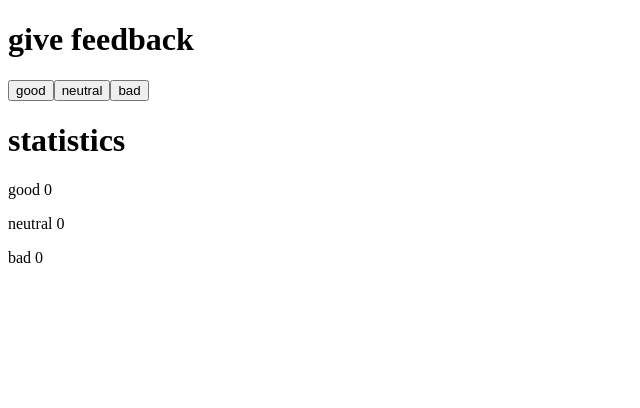
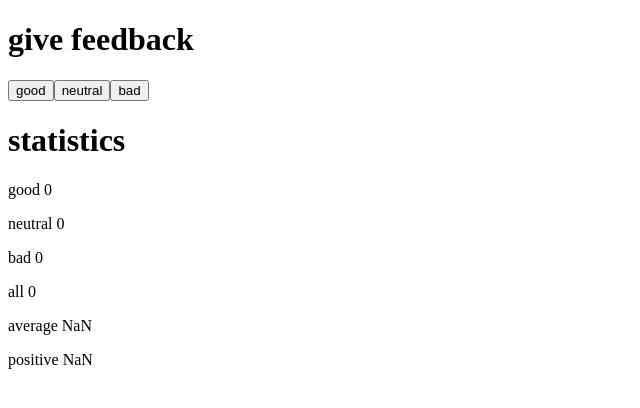
Before and after one commit to JSE955/fso-unicafe, a React (Create React App) app: page / in a window 1280 px wide. Shown: the top 408 px of the page, without its empty margins (0-640 px from the left). Built offline with nearby package versions, Linux system fonts and the light colour scheme.

Commit message:
Added specific statistics

```diff
--- a/src/App.js
+++ b/src/App.js
@@ -20,9 +20,12 @@ function App() {
       <Button text='bad' onClick={handleBadClick} />
 
       <Heading text='statistics' />
-      <Stat text='good' count={good} />
-      <Stat text='neutral' count={neutral} />
-      <Stat text='bad' count={bad} />
+      <Stat text='good' value={good} />
+      <Stat text='neutral' value={neutral} />
+      <Stat text='bad' value={bad} />
+      <Stat text='all' value={good + neutral + bad} />
+      <Stat text='average' value={((good * 1) + (neutral * 0) + (bad * -1)) / (good + bad + neutral)} />
+      <Stat text='positive' value={good / (good + bad + neutral)} />
     </>
   );
 }
@@ -46,7 +49,7 @@ const Button = (props) => {
 const Stat = (props) => {
   return (
     <>
-      <p>{props.text} {props.count}</p>
+      <p>{props.text} {props.value}</p>
     </>
   )
 }
```
